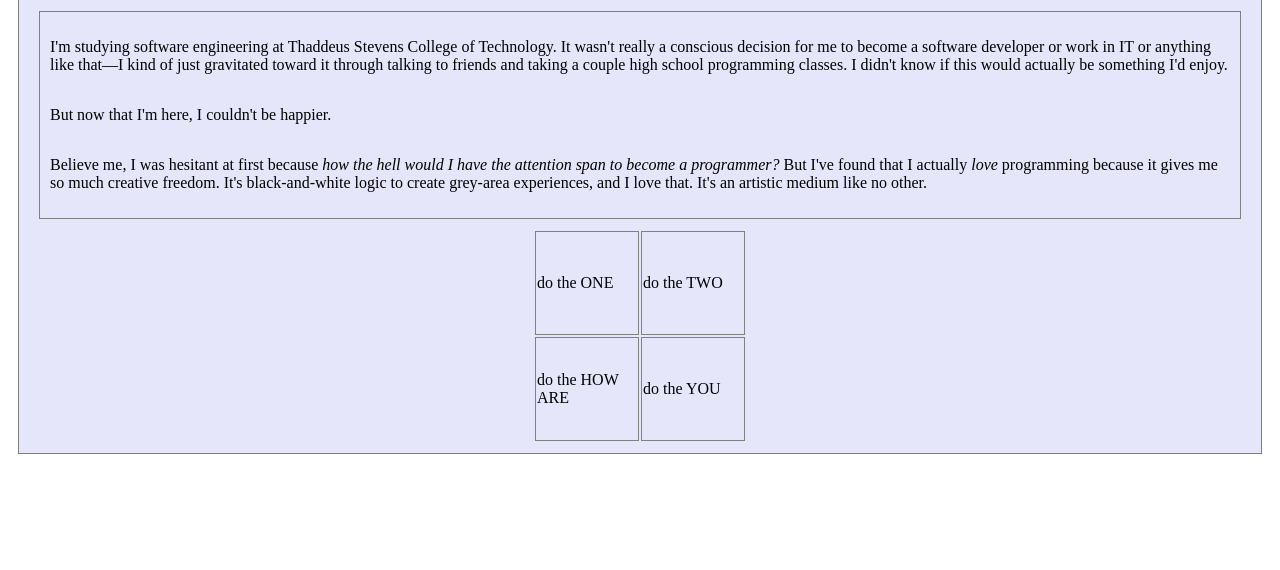
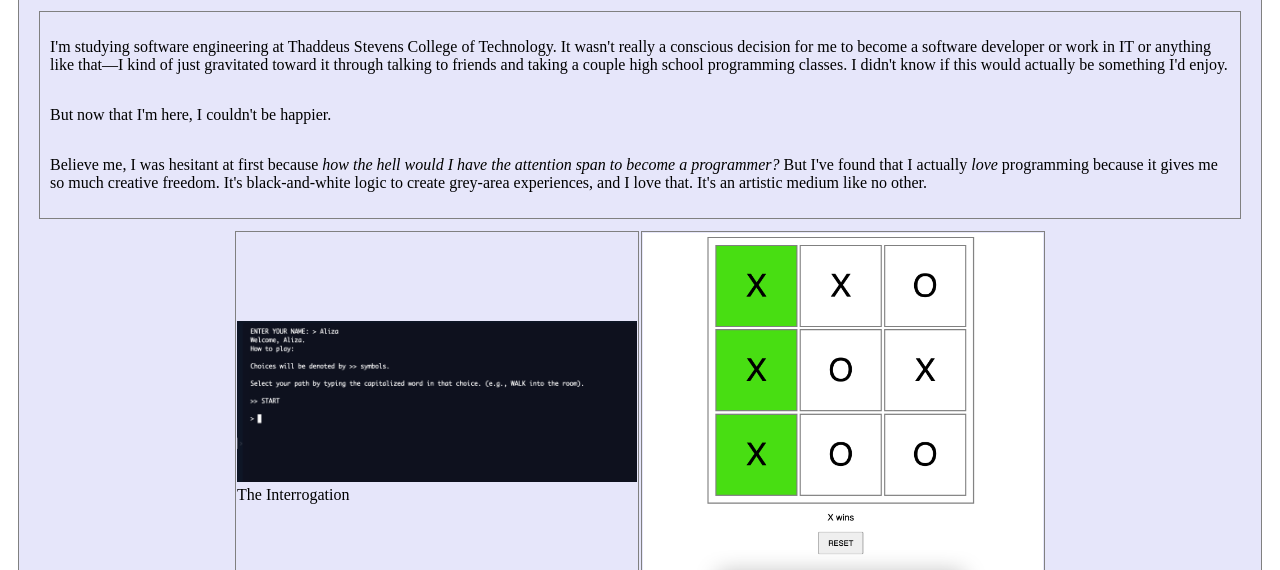
Before and after one commit to aliza-h/fiarh.github.io, a plain HTML site: page pages/software-projects.html in a window 1280 px wide. Shown: the part 230-800 px from the top of the page. Drawn offline with Linux system fonts and the light colour scheme.

Commit message:
Layout stage 2: software + visual art (content pending)

```diff
--- a/software-projects.html
+++ b/pages/software-projects.html
@@ -4,7 +4,7 @@
 <head>
 	<meta charset="UTF-8"/>
 	<title>Aliza Howe</title>
-	<link rel="stylesheet" href="style.css"/> <!-- rel means "RELationship to this document," and href means "Hypertext REFerence." -->
+	<link rel="stylesheet" href="../style.css"/> <!-- rel means "RELationship to this document," and href means "Hypertext REFerence." -->
 </head>
 
 <body>
@@ -47,12 +47,12 @@
 		<!-- begin grid -->
 		<table>
 			<TR>
-				<TD>do the ONE</TD>
-				<TD>do the TWO</TD>
+				<TD><img src="../assets/interrogation1.png" width=400px/>The Interrogation</TD>
+				<TD><img src="../assets/tic-tac-toe1.png" width=400px/>Tic Tac Toe Collab</TD>
 			</TR>
 			<TR>
-				<TD>do the HOW ARE</TD>
-				<TD>do the YOU</TD>
+				<TD><img src="../assets/responsive-1.png" width=400px/>Responsive Landing Page</TD>
+				<TD><img src="../assets/css-practice1.png" width=400px/>CSS practice pages</TD> <!-- https://resume.alizahowe26.repl.co/ -->
 			</TR>
 		</table>
 		<!-- end grid -->
--- a/style.css
+++ b/style.css
@@ -29,11 +29,11 @@ button { /* style will be changed later */
 
 table {
 	display: flex;
-
 }
 
 table TR {
 	/* make them wider */
+	width: 80%;
 }
 
 table TD { /* change this to fit whole page */
```
Also changed, not shown: pages/index.html (renamed from index.html, +1 -1 lines), pages/music.html (renamed from music.html, +1 -2 lines), pages/visual-art.html (renamed from visual-art.html, +4 -2 lines), pages/writing.html (renamed from writing.html, +1 -1 lines), assets/css-practice1.png (added), assets/interrogation1.png (added), assets/responsive-1.png (added), assets/tic-tac-toe1.png (added).
